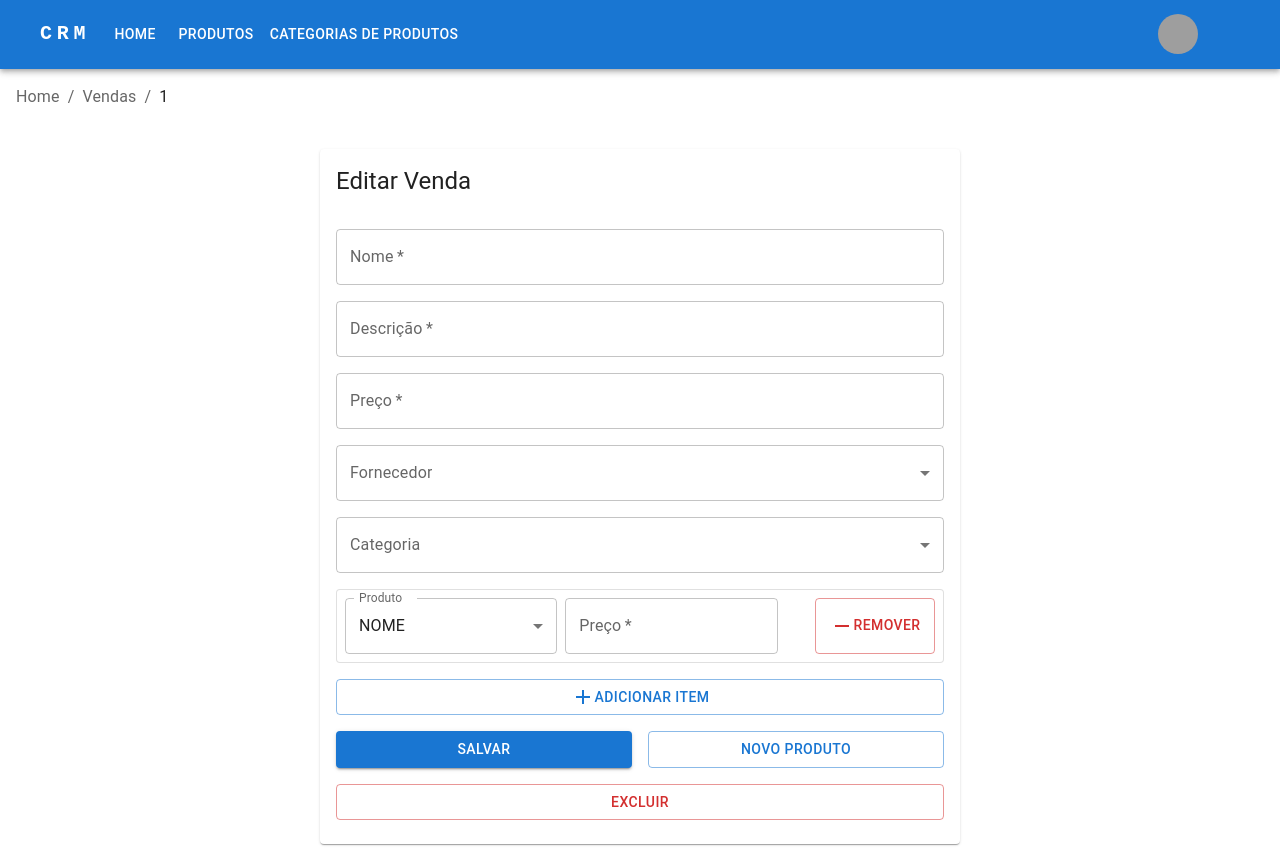
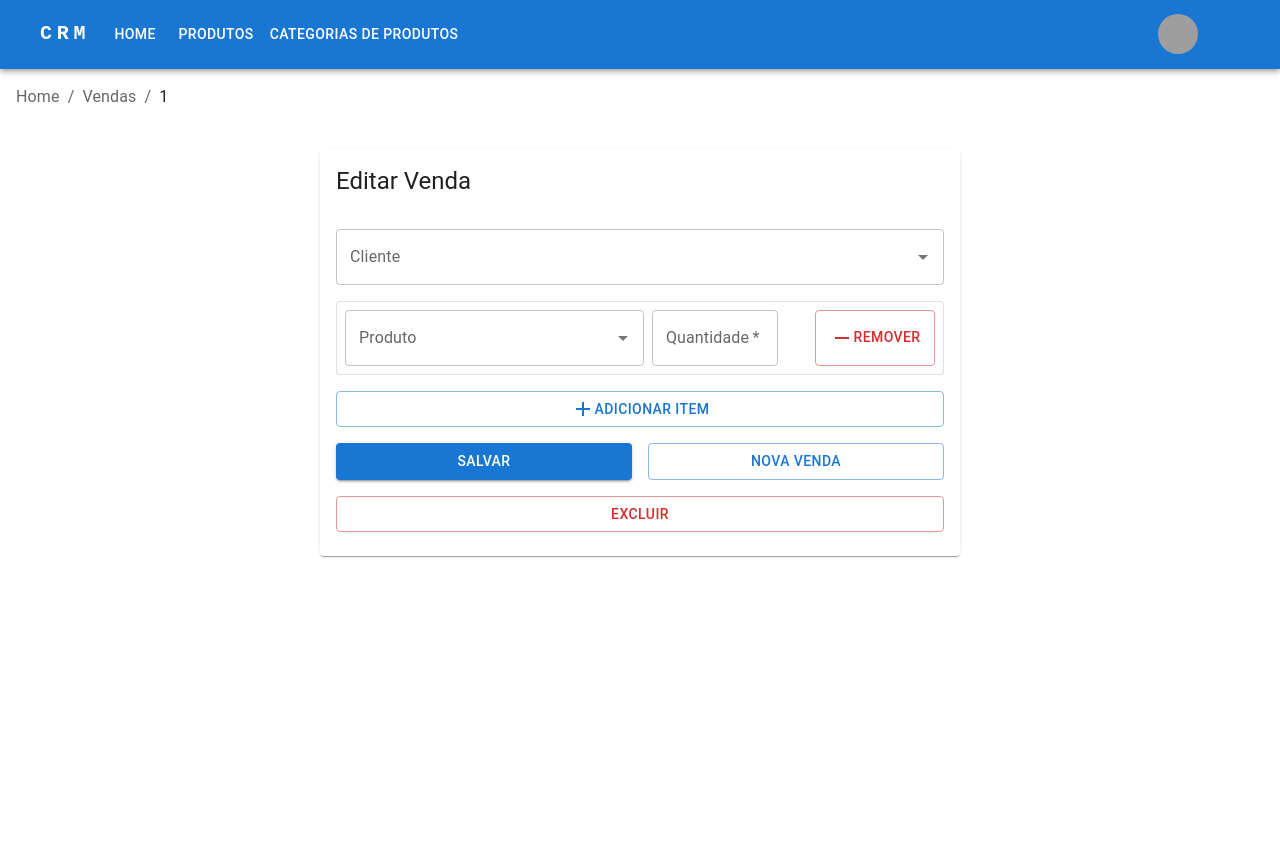
Before and after one commit to BettBernarda/CRM-React-project, a React (Vite) app: page /vendas/1 in a window 1280 px wide. After the commit the page ends 800 px from the top, so only its background shows below. Built offline with nearby package versions, Linux system fonts and the light colour scheme; data requests are answered from the project's data file; sample sign-in values are in the browser's storage; grey boxes are pictures that could not be loaded; some icons are missing.

Commit message:
Criada função para transformar uma lista de itens em uma lista de opções para autocomplete

```diff
--- a/src/pages/SalePage.jsx
+++ b/src/pages/SalePage.jsx
@@ -61,6 +61,8 @@ export default function SalePage() {
     }
   }
 
+  const listToOptions = (list) => list.reduce((options, item) => [ ...options, { label: item.nome, id: item.id }], [])
+
   const handleNew = () => {
     navigate('/produtos/novo')
     setSale({
@@ -104,7 +106,17 @@ export default function SalePage() {
     return true
   }
 
-  const handleSelectItem = () => {}
+  const handleSelectProduct = (saleItem, value) => {
+    const newSaleItemsList = saleItemsList.slice()
+
+    newSaleItemsList.map(item => {
+      if (item == saleItem) {
+        item.produto_id = value
+      }
+
+      return item
+    })
+  }
 
   return (
     <>
@@ -118,88 +130,30 @@ export default function SalePage() {
               onSubmit={handleSave}
               sx={{ display: 'flex', flexDirection: 'column', gap: 2 }}
             >
-              <TextField
-                label="Nome"
-                variant="outlined"
-                value={sale.nome}
-                required
-                onChange={(e) => setSale({ ...sale, nome: e.target.value })}
+              <Autocomplete
                 fullWidth
+                disablePortal
+                options={listToOptions(customersList)}
+                renderInput={(params) => <TextField {...params} fullWidth label="Cliente"/>}
+                onChange={(e, value) => setSale({ ...sale, cliente_id: value.id })}
               />
-              <TextField
-                label="Descrição"
-                variant="outlined"
-                value={sale.descricao}
-                required
-                onChange={(e) => setSale({ ...sale, descricao: e.target.value })}
-                fullWidth
-              />
-              <TextField
-                label="Preço"
-                variant="outlined"
-                type="number"
-                value={sale.preco}
-                required
-                onChange={(e) => setSale({ ...sale, preco: parseFloat(e.target.value) })}
-                fullWidth
-              />
-              <FormControl fullWidth>
-                <InputLabel id="fornecedor-label">Fornecedor</InputLabel>
-                <Select
-                  labelId="fornecedor-label"
-                  value={sale.fornecedor_id}
-                  label="Fornecedor"
-                  onChange={(e) => setSale({ ...sale, fornecedor_id: e.target.value })}
-                >
-                  {customersList.map(fornecedor => (
-                    <MenuItem value={fornecedor.id} key={fornecedor.id}>
-                      {fornecedor.nome}
-                    </MenuItem>
-                  ))}
-                </Select>
-              </FormControl>
-              <FormControl fullWidth>
-                <InputLabel id="categoria-label">Categoria</InputLabel>
-                <Select
-                  labelId="categoria-label"
-                  value={sale.categoria_id}
-                  label="Categoria"
-                  onChange={(e) => setSale({ ...sale, categoria_id: e.target.value })}
-                >
-                  {productsList.map(categoria => (
-                    <MenuItem value={categoria.id} key={categoria.id}>
-                      {categoria.nome}
-                    </MenuItem>
-                  ))}
-                </Select>
-              </FormControl>
 
               {saleItemsList.map(item => (
-                <Card variant="outlined" className="p-2 flex flex-row gap-2">
-                  <FormControl fullWidth>
-                    <InputLabel id="categoria-label">Produto</InputLabel>
-                    <Select
-                      labelId="categoria-label"
-                      value={item.produto_id}
-                      label="Categoria"
-                      onChange={handleSelectItem}
-                    >
-                      {productsList.map(categoria => (
-                        <MenuItem value={categoria.id} key={categoria.id}>
-                          {categoria.nome}
-                        </MenuItem>
-                      ))}
-                    </Select>
-                  </FormControl>
+                <Card variant="outlined" className="p-2 flex flex-row gap-2" key={item.id}>
+                  <Autocomplete
+                    fullWidth
+                    disablePortal
+                    options={listToOptions(productsList)}
+                    renderInput={(params) => <TextField {...params} fullWidth label="Produto"/>}
+                    onChange={(product) => handleSelectProduct(item, product)}
+                  />
 
                   <TextField
-                    label="Preço"
+                    label="Quantidade"
                     variant="outlined"
                     type="number"
-                    value={sale.preco}
+                    value={item.qtde}
                     required
-                    onChange={(e) => setSale({ ...sale, preco: parseFloat(e.target.value) })}
-                    fullWidth
                   />
 
                   <Button variant="outlined" color="error" sx={{ minWidth: '120px', width: '10vw', marginLeft: '5%' }} onClick={() => setSaleItemsList(saleItemsList.filter(e => e != item))}>
@@ -208,7 +162,7 @@ export default function SalePage() {
                 </Card>
               ))}
 
-              <Button variant="outlined" color="primary" onClick={() => setSaleItemsList([ ...saleItemsList, {}])}>
+              <Button variant="outlined" color="primary" onClick={() => setSaleItemsList([ ...saleItemsList, { id: uuidv4() }])}>
                 <AddIcon />Adicionar item
               </Button>
 
@@ -217,7 +171,7 @@ export default function SalePage() {
                   Salvar
                 </Button>
                 <Button variant="outlined" color="primary" type="button" onClick={handleNew} fullWidth>
-                  Novo Produto
+                  Nova venda
                 </Button>
               </Box>
               <Box sx={{ display: 'flex', justifyContent: 'space-between', gap: 2 }}>
```
